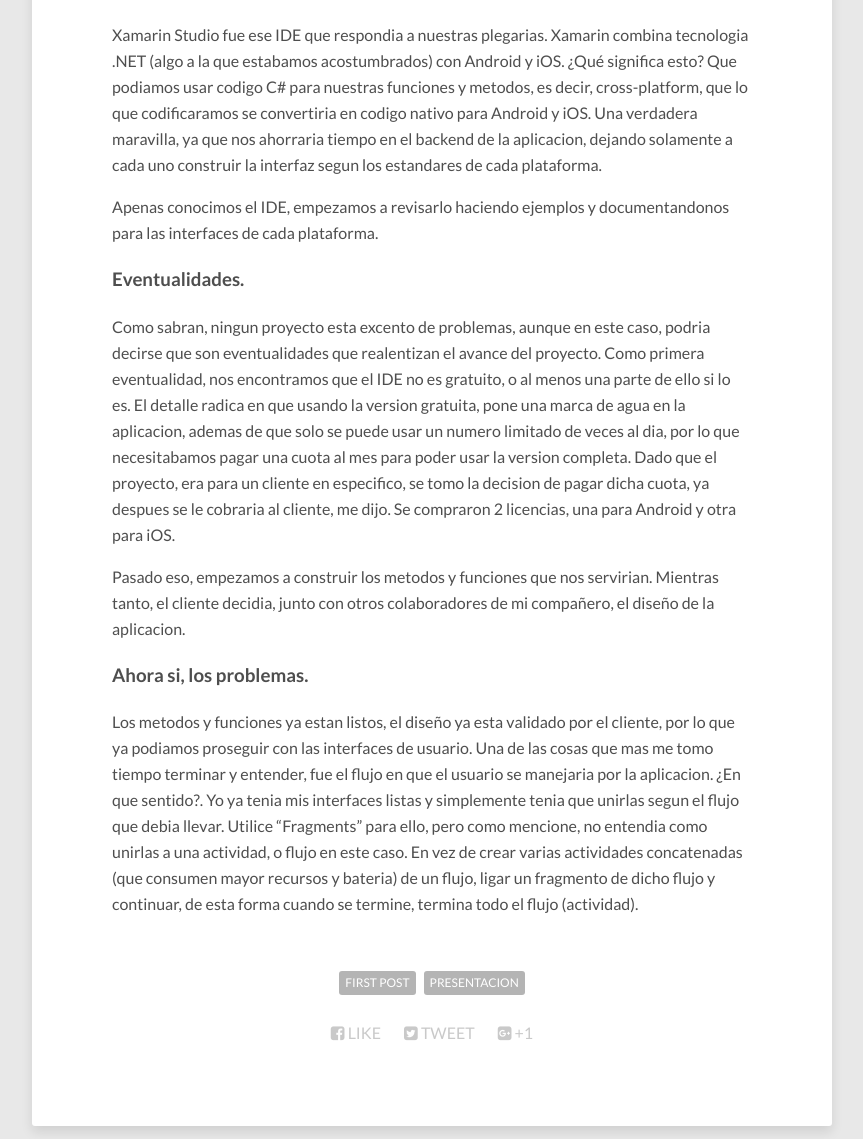
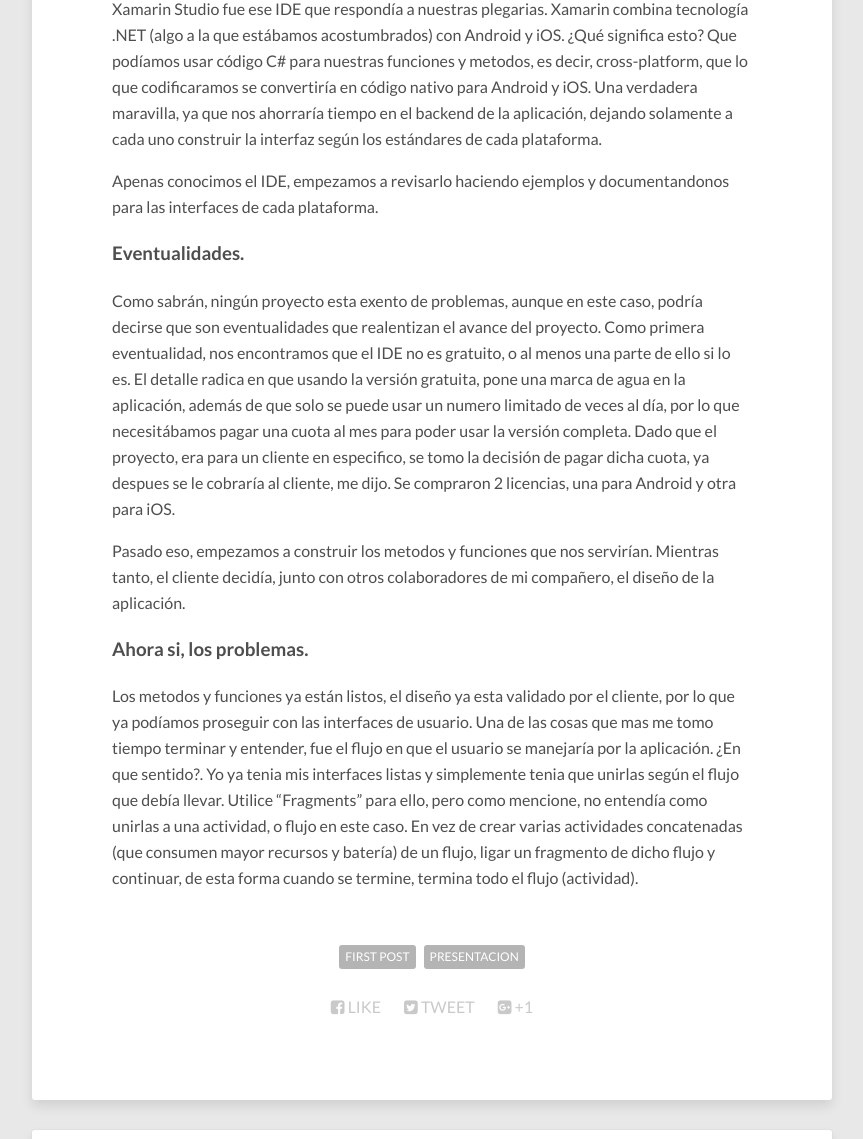
Before and after one commit to AbrahamTheCoder/Abraham, a Jekyll site: the page built from _posts/2016-05-26-app-android.md, in a window 1280 px wide and 1400 px high, scrolled down 1405 px, cut to the strip 261-1400 px from the top of the window. Shown: the whole strip, without its empty margins (208-1071 px from the left). Built offline with Jekyll 4.4.1, drawn with Linux system fonts in a browser that asks for light colours; nearby versions of some CDN libraries; comment, search, counter and statistics services are not loaded; some of the changed text lies outside the part shown.

Commit message:
Update 30

```diff
--- a/_posts/2016-05-26-app-android.md
+++ b/_posts/2016-05-26-app-android.md
@@ -15,11 +15,11 @@
 
 ### Decidiendo en donde programar.
 
-El tiempo para terminar el proyecto era muy corto, 2 meses maximo, por lo que teniamos que buscar una plataforma que nos ayude a terminar el proyecto en ambos sistemas operativos. Al principio, ya nos habiamos dado a la idea de tener que aprender un nuevo lenguaje, XCode y Java. Mi compañero tenia una Mac para trabajar, por lo que el se quedo con la programacion en iOS, creo que ya se imaginan quien se quedo con la programacion en Android, verdad?.
-Terminado eso, empezamos a documentarnos lo mas rapido posible. No teniamos mucho tiempo para ello. Mientras nos documentabamos, empezamos a crear algunas funciones y ejemplos para el diseño de la app.
+El tiempo para terminar el proyecto era muy corto, 2 meses máximo, por lo que teníamos que buscar una plataforma que nos ayude a terminar el proyecto en ambos sistemas operativos. Al principio, ya nos habíamos dado a la idea de tener que aprender un nuevo lenguaje, XCode y Java. Mi compañero tenia una Mac para trabajar, por lo que el se quedo con la programación en iOS, creo que ya se imaginan quien se quedo con Android, ¿Verdad?.
+Terminado eso, empezamos a documentarnos lo mas rápido posible. No teníamos mucho tiempo para ello. Mientras nos documentábamos, empezamos a crear algunas funciones y ejemplos para el diseño de la app.
 Mi compañero tenia mas carga de trabajo, ya que el tenia que crear la estructura de la base de datos que utilizariamos.
-Mientras el trabajaba en eso, decidi buscar otro IDEs. Ya que ambos nos especializamos en programacion C# y web, empece a buscar IDEs compatibles con Android y iOS, mientras seguia documentandome en Java (de nuevo).
-Despues de 2 semanas buscando, documentandome y haciendo ejemplos en Android Studio, me tope con un IDE que respondia a nuestras plegarias.
+Mientras el trabajaba en eso, decidí buscar otro IDEs. Ya que ambos nos especializamos en programación C# y web, empecé a buscar IDEs compatibles con Android y iOS, mientras seguía documentandome en Java (de nuevo).
+Despues de 2 semanas buscando, documentandome y haciendo ejemplos en Android Studio, me tope con un IDE que respondía a nuestras plegarias.
 
 ### Xamarin Studio.
 
@@ -28,23 +28,23 @@
 	<figcaption></figcaption>
 </figure>
 
-Xamarin Studio fue ese IDE que respondia a nuestras plegarias. Xamarin combina tecnologia .NET (algo a la que estabamos acostumbrados) con Android y iOS. ¿Qué significa esto? Que podiamos usar codigo C# para nuestras funciones y metodos, es decir, cross-platform, que lo que codificaramos se convertiria en codigo nativo para Android y iOS. Una verdadera maravilla, ya que nos ahorraria tiempo en el backend de la aplicacion, dejando solamente a cada uno construir la interfaz segun los estandares de cada plataforma.
+Xamarin Studio fue ese IDE que respondía a nuestras plegarias. Xamarin combina tecnología .NET (algo a la que estábamos acostumbrados) con Android y iOS. ¿Qué significa esto? Que podíamos usar código C# para nuestras funciones y metodos, es decir, cross-platform, que lo que codificaramos se convertiría en código nativo para Android y iOS. Una verdadera maravilla, ya que nos ahorraría tiempo en el backend de la aplicación, dejando solamente a cada uno construir la interfaz según los estándares de cada plataforma.
 
 Apenas conocimos el IDE, empezamos a revisarlo haciendo ejemplos y documentandonos para las interfaces de cada plataforma.
 
 ### Eventualidades.
 
-Como sabran, ningun proyecto esta excento de problemas, aunque en este caso, podria decirse que son eventualidades que realentizan el avance del proyecto.
-Como primera eventualidad, nos encontramos que el IDE no es gratuito, o al menos una parte de ello si lo es. El detalle radica en que usando la version gratuita, pone una marca de agua en la aplicacion, ademas de que solo se puede usar un numero limitado de veces al dia, por lo que necesitabamos pagar una cuota al mes para poder usar la version completa.
-Dado que el proyecto, era para un cliente en especifico, se tomo la decision de pagar dicha cuota, ya despues se le cobraria al cliente, me dijo.
+Como sabrán, ningún proyecto esta exento de problemas, aunque en este caso, podría decirse que son eventualidades que realentizan el avance del proyecto.
+Como primera eventualidad, nos encontramos que el IDE no es gratuito, o al menos una parte de ello si lo es. El detalle radica en que usando la versión gratuita, pone una marca de agua en la aplicación, además de que solo se puede usar un numero limitado de veces al día, por lo que necesitábamos pagar una cuota al mes para poder usar la versión completa.
+Dado que el proyecto, era para un cliente en especifico, se tomo la decisión de pagar dicha cuota, ya despues se le cobraría al cliente, me dijo.
 Se compraron 2 licencias, una para Android y otra para iOS.
 
-Pasado eso, empezamos a construir los metodos y funciones que nos servirian. Mientras tanto, el cliente decidia, junto con otros colaboradores de mi compañero, el diseño de la aplicacion.
+Pasado eso, empezamos a construir los metodos y funciones que nos servirían. Mientras tanto, el cliente decidía, junto con otros colaboradores de mi compañero, el diseño de la aplicación.
 
 
 ### Ahora si, los problemas.
 
-Los metodos y funciones ya estan listos, el diseño ya esta validado por el cliente, por lo que ya podiamos proseguir con las interfaces de usuario.
-Una de las cosas que mas me tomo tiempo terminar y entender, fue el flujo en que el usuario se manejaria por la aplicacion.
-¿En que sentido?. Yo ya tenia mis interfaces listas y simplemente tenia que unirlas segun el flujo que debia llevar.
-Utilice "Fragments" para ello, pero como mencione, no entendia como unirlas a una actividad, o flujo en este caso. En vez de crear varias actividades concatenadas (que consumen mayor recursos y bateria) de un flujo, ligar un fragmento de dicho flujo y continuar, de esta forma cuando se termine, termina todo el flujo (actividad).
+Los metodos y funciones ya están listos, el diseño ya esta validado por el cliente, por lo que ya podíamos proseguir con las interfaces de usuario.
+Una de las cosas que mas me tomo tiempo terminar y entender, fue el flujo en que el usuario se manejaría por la aplicación.
+¿En que sentido?. Yo ya tenia mis interfaces listas y simplemente tenia que unirlas según el flujo que debía llevar.
+Utilice "Fragments" para ello, pero como mencione, no entendía como unirlas a una actividad, o flujo en este caso. En vez de crear varias actividades concatenadas (que consumen mayor recursos y batería) de un flujo, ligar un fragmento de dicho flujo y continuar, de esta forma cuando se termine, termina todo el flujo (actividad).
```
Also changed, not shown: 3 other files.
